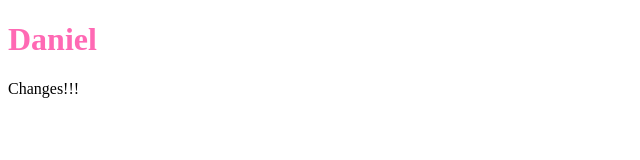
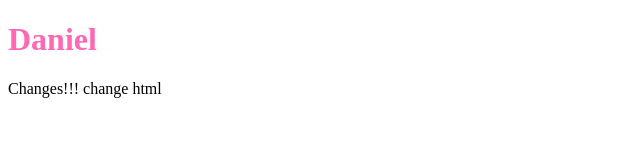
Before and after one commit to Beyond21/cool, a plain HTML site: page index.html in a window 1280 px wide. Shown: the whole page, without its empty margins (0-640 px from the left). Drawn offline with Linux system fonts and the light colour scheme.

Commit message:
only index.html

```diff
--- a/index.html
+++ b/index.html
@@ -8,6 +8,6 @@
   <body>
     <h1 id = "main-title" > Daniel </h1>
   Changes!!!
-
+   change html
   </body>
 </html>
```
